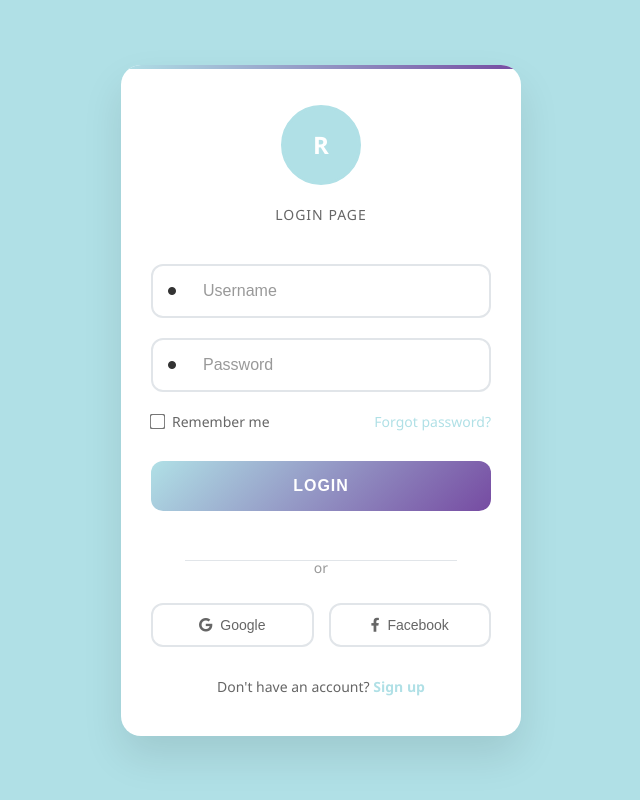
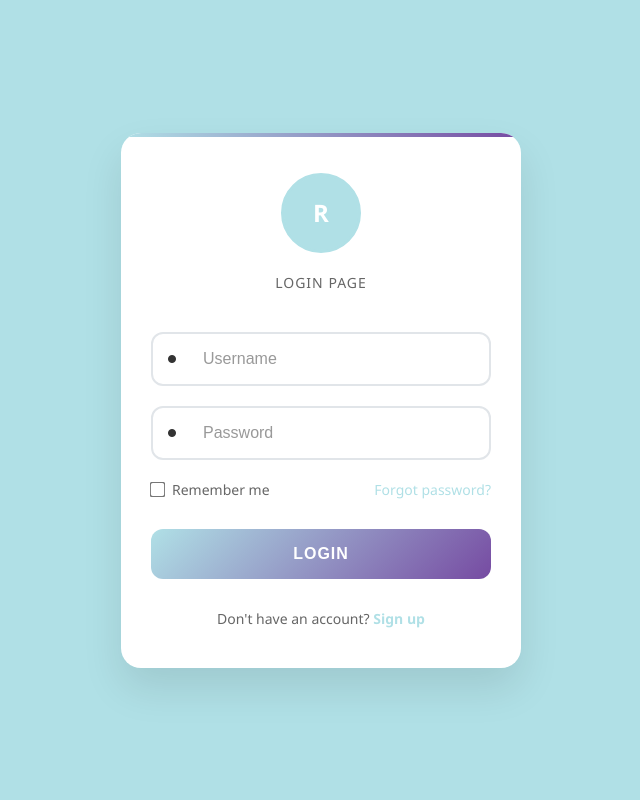
Before and after one commit to sujalpatel0510/ReWare, a Python web app: template templates/login.html in a window 1280 px wide. Shown: the whole page, without its empty margins (319-959 px from the left). Run offline with Jinja, Linux system fonts and the light colour scheme; the template is opened without the code that fills it, so the values that code supplies are empty.

Commit message:
final login page

```diff
--- a/templates/login.html
+++ b/templates/login.html
@@ -360,20 +360,6 @@
             <button type="submit" class="login-btn">Login</button>
         </form>
 
-        <div class="divider">
-            <span>or</span>
-        </div>
-
-        <div class="social-auth">
-            <button class="social-btn google" onclick="socialLogin('google')">
-                <i class="fab fa-google"></i>
-                Google
-            </button>
-            <button class="social-btn facebook" onclick="socialLogin('facebook')">
-                <i class="fab fa-facebook-f"></i>
-                Facebook
-            </button>
-        </div>
 
         <div class="auth-footer">
             <p>Don't have an account? <a href="#" onclick="showSignup()">Sign up</a></p>
```
